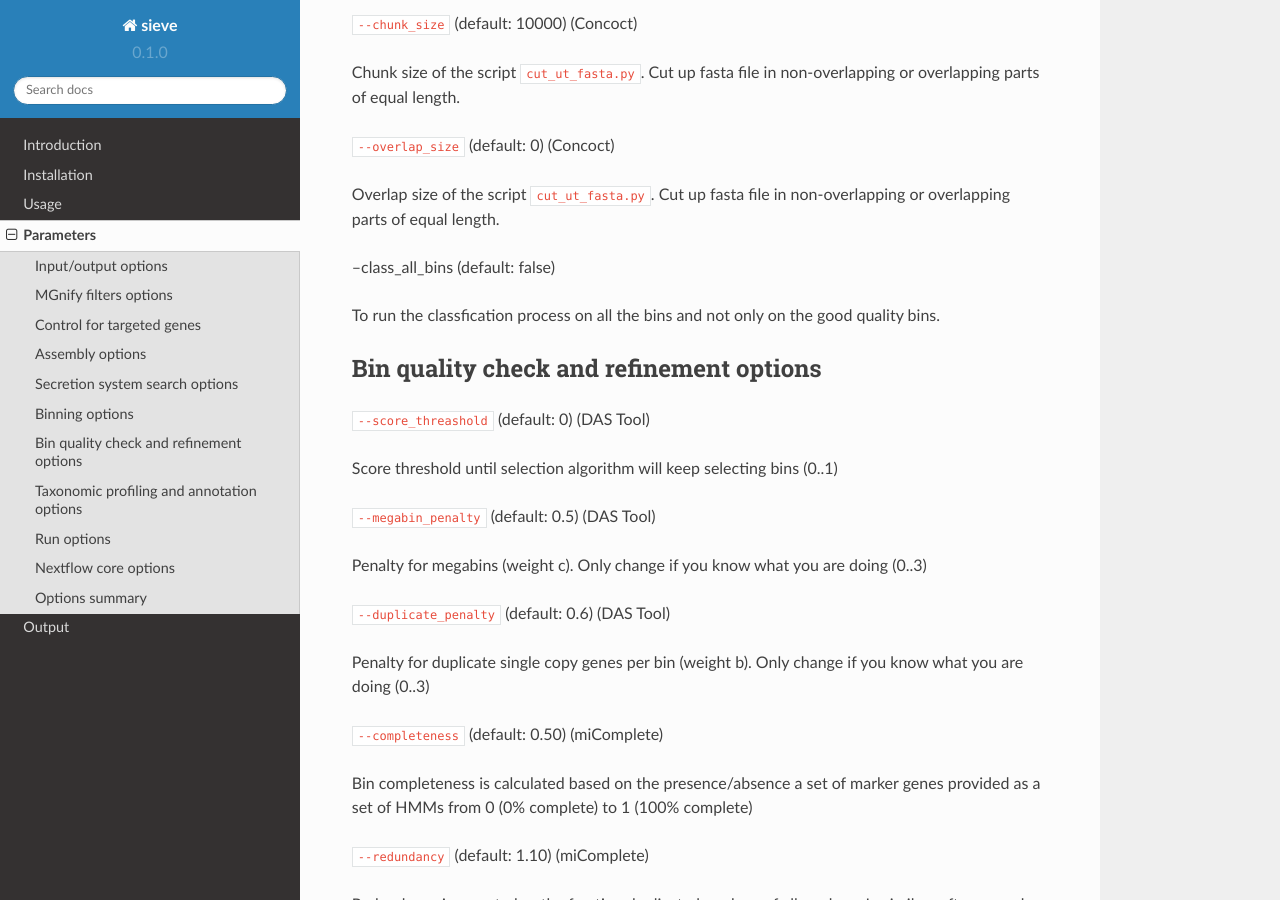
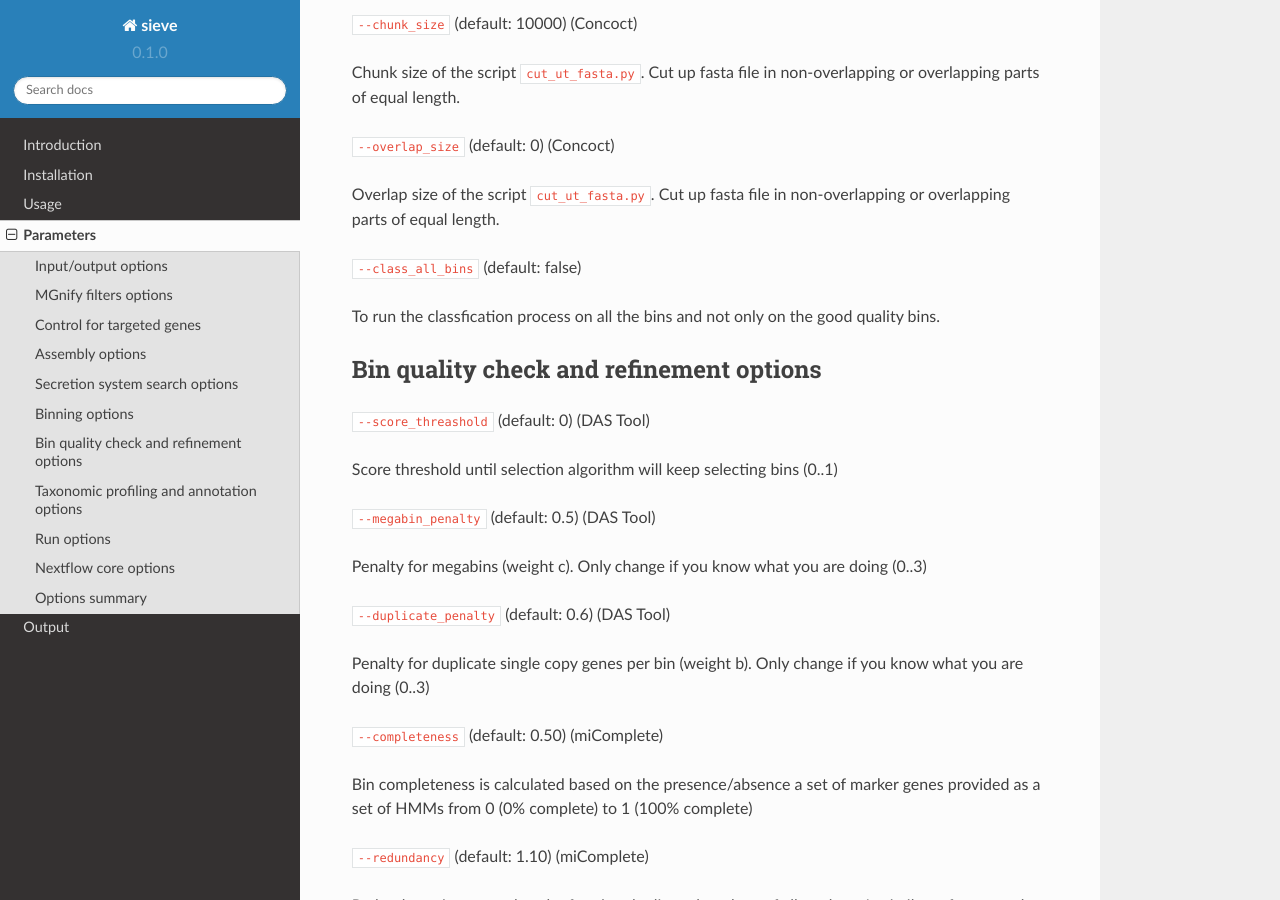
Before and after one commit to matiasWanntorp/sieve-doc, a Sphinx documentation site: the page built from docs/source/parameters.rst, in a window 1280 px wide and 900 px high, scrolled down 5464 px. Built offline with Sphinx 7.4.7 and the Read the Docs theme 2.0.0, drawn with Linux system fonts in a browser that asks for light colours.

```diff
--- a/docs/source/parameters.rst
+++ b/docs/source/parameters.rst
@@ -187,7 +187,7 @@ Chunk size of the script ``cut_ut_fasta.py``. Cut up fasta file in non-overlappi
 
 Overlap size of the script ``cut_ut_fasta.py``. Cut up fasta file in non-overlapping or overlapping parts of equal length.
 
---class_all_bins (default: false)
+``--class_all_bins`` (default: false)
 
 To run the classfication process on all the bins and not only on the good quality bins.
 
```
